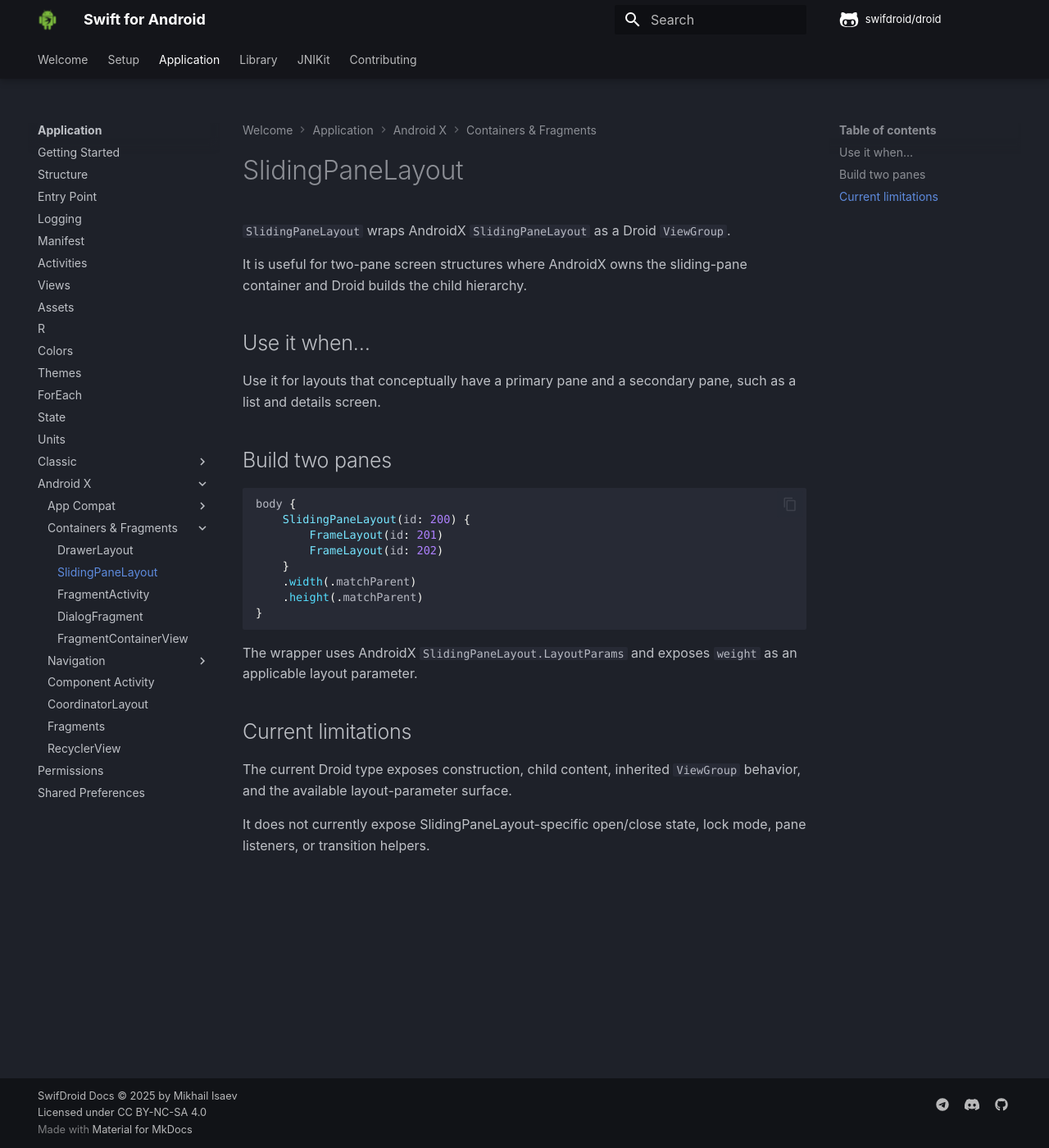
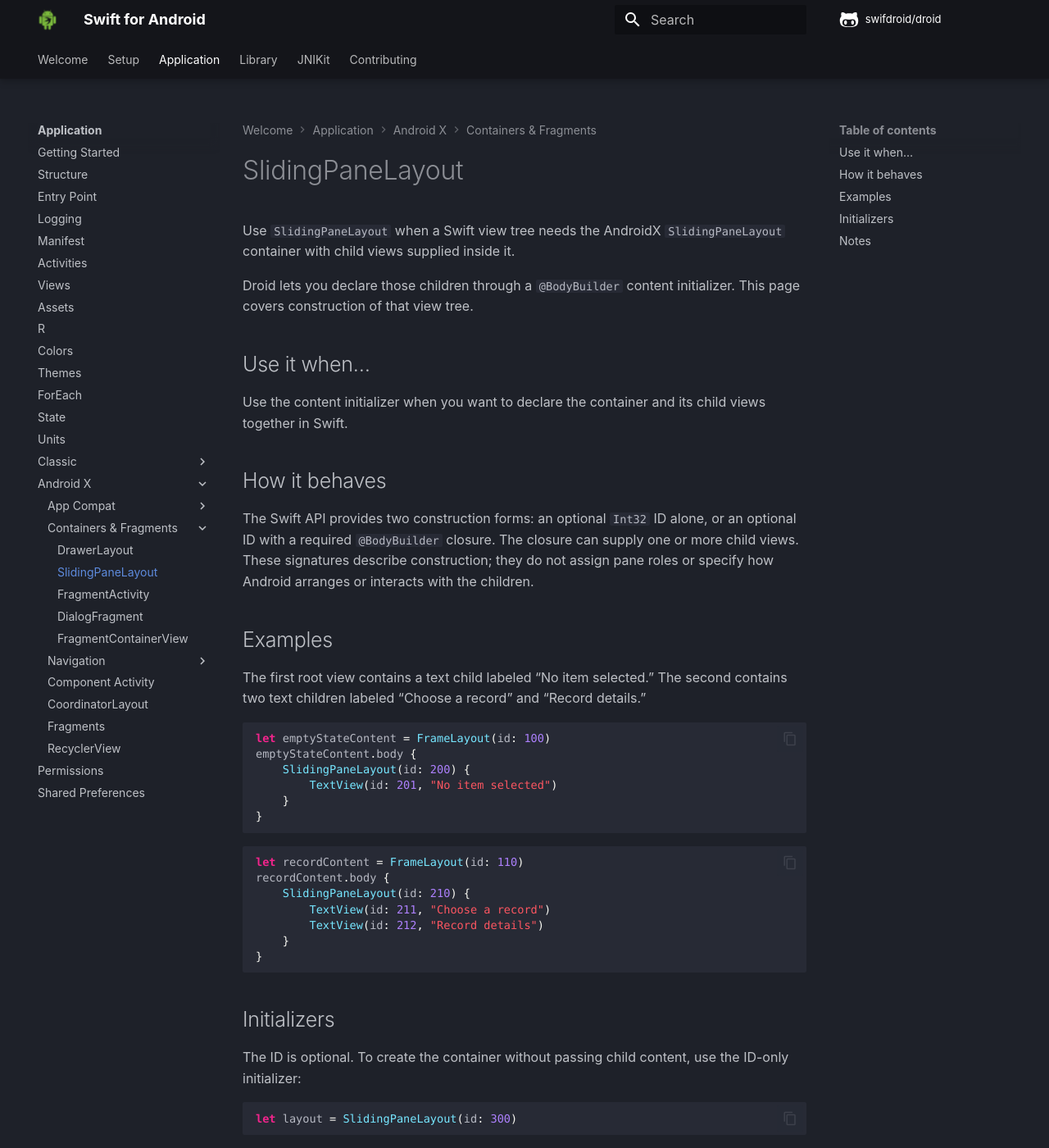
Before and after one commit to swifdroid/docs, an MkDocs documentation site: the page built from docs/app/x/sliding-pane-layout.md, in a window 1280 px wide and 1400 px high. Shown: the whole window at 82% size. Built offline with MkDocs 1.6.1 and Material for MkDocs 9.7.7, drawn with Linux system fonts in a browser that asks for light colours; comment, search, counter and statistics services are not loaded; some of the changed text lies outside the part shown.

Commit message:
✍️ Improve app/x/sliding-pane-layout

````diff
--- a/docs/app/x/sliding-pane-layout.md
+++ b/docs/app/x/sliding-pane-layout.md
@@ -1,30 +1,48 @@
 # SlidingPaneLayout
 
-`SlidingPaneLayout` wraps AndroidX `SlidingPaneLayout` as a Droid `ViewGroup`.
+Use `SlidingPaneLayout` when a Swift view tree needs the AndroidX `SlidingPaneLayout` container with child views supplied inside it.
 
-It is useful for two-pane screen structures where AndroidX owns the sliding-pane container and Droid builds the child hierarchy.
+Droid lets you declare those children through a `@BodyBuilder` content initializer. This page covers construction of that view tree.
 
 ## Use it when…
 
-Use it for layouts that conceptually have a primary pane and a secondary pane, such as a list and details screen.
+Use the content initializer when you want to declare the container and its child views together in Swift.
 
-## Build two panes
+## How it behaves
+
+The Swift API provides two construction forms: an optional `Int32` ID alone, or an optional ID with a required `@BodyBuilder` closure. The closure can supply one or more child views. These signatures describe construction; they do not assign pane roles or specify how Android arranges or interacts with the children.
+
+## Examples
+
+The first root view contains a text child labeled “No item selected.” The second contains two text children labeled “Choose a record” and “Record details.”
 
 ```swift
-body {
+let emptyStateContent = FrameLayout(id: 100)
+emptyStateContent.body {
     SlidingPaneLayout(id: 200) {
-        FrameLayout(id: 201)
-        FrameLayout(id: 202)
+        TextView(id: 201, "No item selected")
     }
-    .width(.matchParent)
-    .height(.matchParent)
 }
 ```
 
-The wrapper uses AndroidX `SlidingPaneLayout.LayoutParams` and exposes `weight` as an applicable layout parameter.
+```swift
+let recordContent = FrameLayout(id: 110)
+recordContent.body {
+    SlidingPaneLayout(id: 210) {
+        TextView(id: 211, "Choose a record")
+        TextView(id: 212, "Record details")
+    }
+}
+```
 
-## Current limitations
+## Initializers
 
-The current Droid type exposes construction, child content, inherited `ViewGroup` behavior, and the available layout-parameter surface.
+The ID is optional. To create the container without passing child content, use the ID-only initializer:
 
-It does not currently expose SlidingPaneLayout-specific open/close state, lock mode, pane listeners, or transition helpers.
+```swift
+let layout = SlidingPaneLayout(id: 300)
+```
+
+## Notes
+
+At the inspected source pin, the Droid type declares no `SlidingPaneLayout`-specific interaction controls.
````
